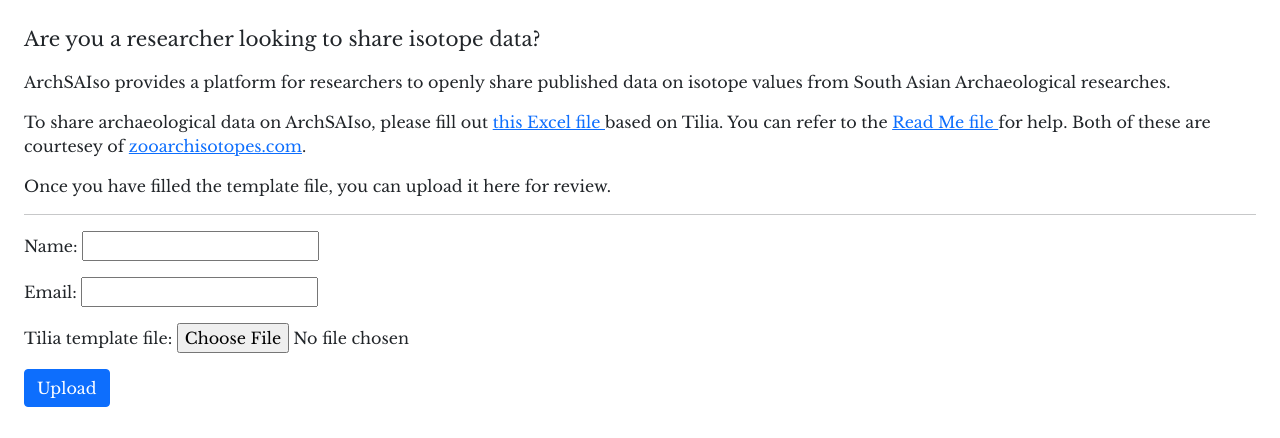
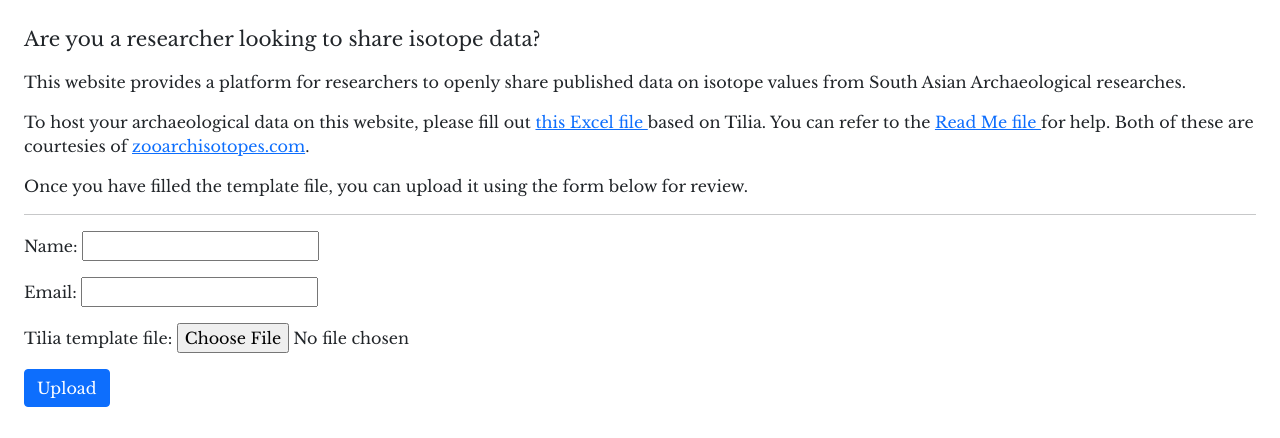
Before and after one commit to abhi-kr-2100/arch-sa-data, a Django app: page /upload/ in a window 1280 px wide. Shown: the part 96-534 px from the top of the page. Run offline with Django 3.2, Linux system fonts and the light colour scheme.

Commit message:
Change text on the upload page

```diff
--- a/isodatabank/templates/isodatabank/upload_data.html
+++ b/isodatabank/templates/isodatabank/upload_data.html
@@ -5,11 +5,11 @@
 {% block content %}
 <p class="lead">Are you a researcher looking to share isotope data?</p>
 <p>
-    ArchSAIso provides a platform for researchers to openly share published
+    This website provides a platform for researchers to openly share published
     data on isotope values from South Asian Archaeological researches.
 </p>
 <p>
-    To share archaeological data on ArchSAIso, please fill out
+    To host your archaeological data on this website, please fill out
     <a href="https://zooarchisotopes.files.wordpress.com/2020/10/tilia-template-10-07-20.xlsx">
         this Excel file
     </a>
@@ -17,11 +17,12 @@
     <a href="https://zooarchisotopes.files.wordpress.com/2020/10/tilia-template-readme-10-07-20.docx">
         Read Me file
     </a>
-    for help. Both of these are courtesey of <a href="https://zooarchisotopes.com/">zooarchisotopes.com</a>.
+    for help. Both of these are courtesies of <a href="https://zooarchisotopes.com/">zooarchisotopes.com</a>.
 </p>
 
 <p>
-    Once you have filled the template file, you can upload it here for review.
+    Once you have filled the template file, you can upload it using the form
+    below for review.
 </p>
 
 <hr>
```
